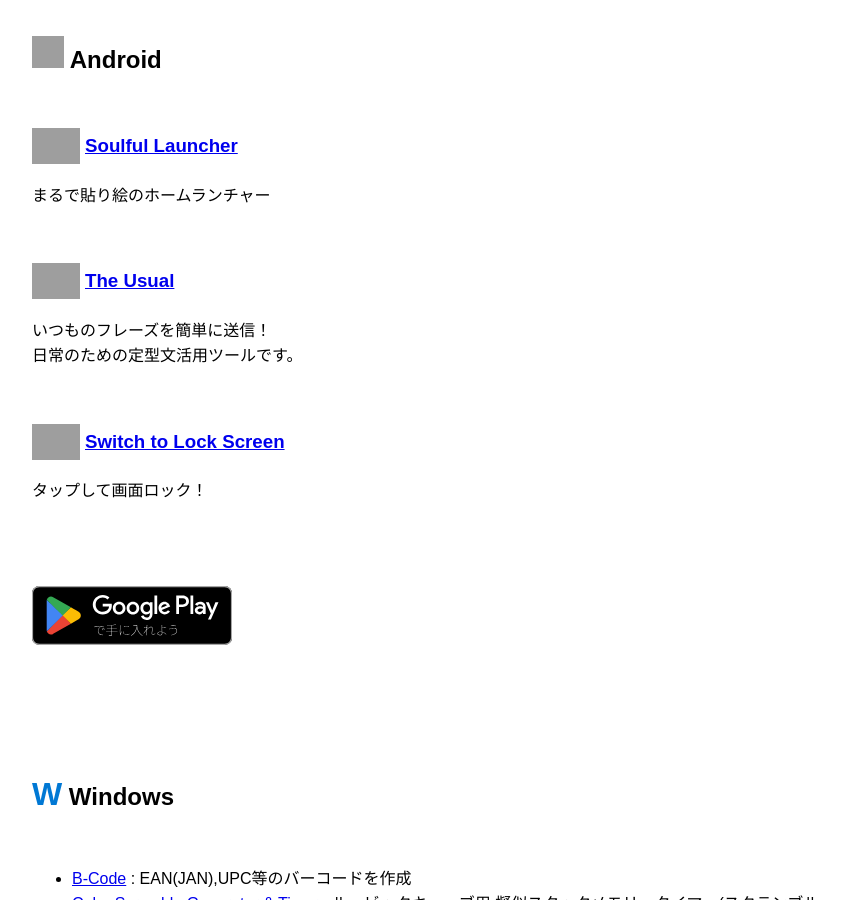
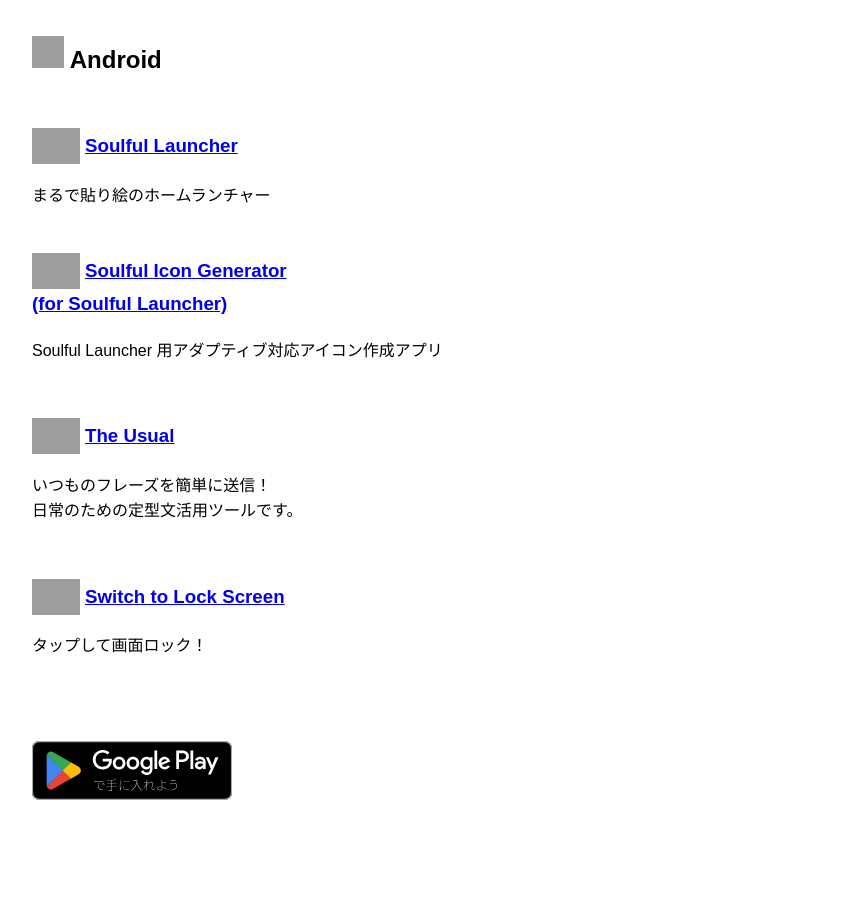
Before and after one commit to SoulfulSoft/soulfulsoft.github.io, a Jekyll site: the page built from index.md, in a window 1280 px wide and 900 px high, scrolled down 904 px. Shown: the whole window, without its empty margins (208-1053 px from the left). Built offline with Jekyll 4.4.1, drawn with Linux system fonts in a browser that asks for light colours; grey boxes are pictures that could not be loaded.

Commit message:
Update index.md

```diff
--- a/index.md
+++ b/index.md
@@ -29,6 +29,12 @@ title: SoulfulSoft
 ### <a href="soulful_launcher"><span style=" display: flex; align-items: center; gap: 5px;"><img src="https://play-lh.googleusercontent.com/yBXqGrAzwVJaSSN4CVKf7MfwrUO4uDAikkBysJIawJmFdi438k9D-qu-erMIrBLCu2QXUnjb66vX6OyQITB5gA=w240-h480-rw" width="48" alt="" /> Soulful Launcher</span></a>
 
 まるで貼り絵のホームランチャー
+
+<div style="height: 10px;"></div>
+
+### <a href="soulful_icon_generatorlauncher"><span style=" display: flex; align-items: center; gap: 5px;"><img src="https://play-lh.googleusercontent.com/yBXqGrAzwVJaSSN4CVKf7MfwrUO4uDAikkBysJIawJmFdi438k9D-qu-erMIrBLCu2QXUnjb66vX6OyQITB5gA=w240-h480-rw" width="48" alt="" /> Soulful Icon Generator</span> (for Soulful Launcher)</a>
+
+Soulful Launcher 用アダプティブ対応アイコン作成アプリ
 
 <div style="height: 20px;"></div>
 
```
